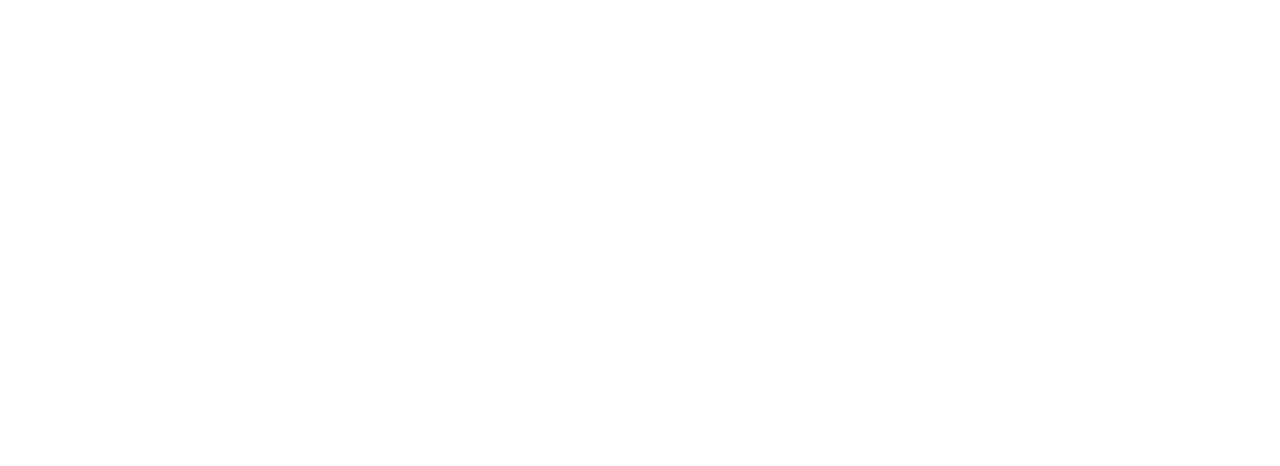
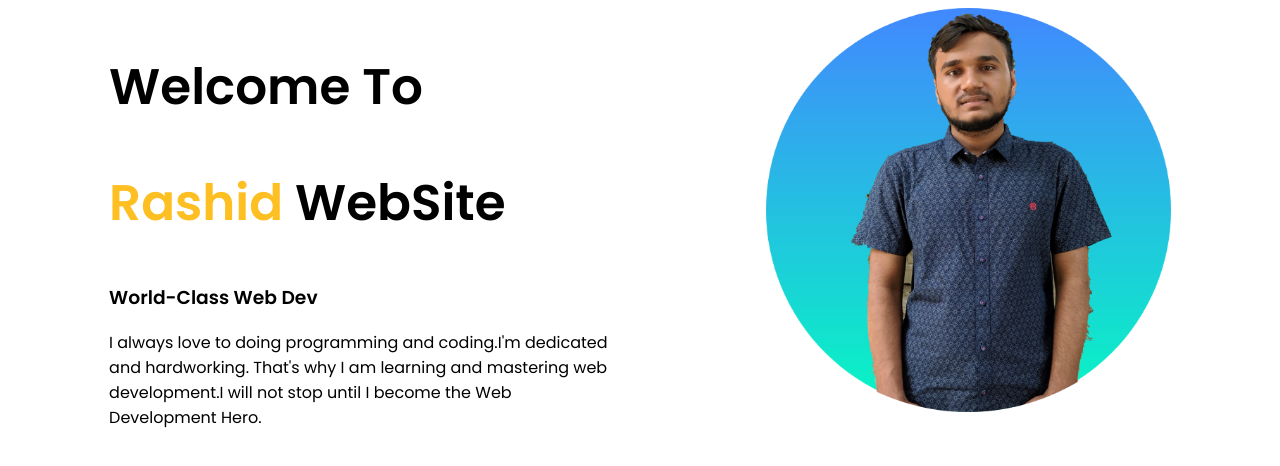
Before and after one commit to mrirashid/Web-Portfolio, a plain HTML site: page index.html in a window 1280 px wide. Drawn offline with Linux system fonts and the light colour scheme.

Commit message:
2nd updated done

```diff
--- a/css/style.css
+++ b/css/style.css
@@ -0,0 +1,28 @@
+body{
+    font-family:'Poppins', sans-serif;
+}
+section{
+    background-image: url(../images/top-banner.png);
+}
+
+h1{
+    font-size: 50px;
+}
+.name-highlight{
+       color:#FEBF23;
+}
+.half-width{
+    width: 40%;
+    margin-left: 6%;
+    float: left;
+    padding-left: 2%;
+}
+.half-width2{
+    width: 40%;
+    margin-left: 6%;
+    float: right;
+    padding-left: 2%;
+}
+.half-width2 img{
+    width: 80%;
+}
--- a/index.html
+++ b/index.html
@@ -4,9 +4,22 @@
     <meta charset="UTF-8">
     <meta http-equiv="X-UA-Compatible" content="IE=edge">
     <meta name="viewport" content="width=device-width, initial-scale=1.0">
-    <title>Document</title>
+    <title>Rashid Web Developer</title>
+    <link rel="stylesheet" href="css/style.css">
+    <link rel="preconnect" href="https://fonts.gstatic.com">
+    <link href="https://fonts.googleapis.com/css2?family=Poppins:wght@400;500;600&display=swap" rel="stylesheet">
 </head>
 <body>
-
+    <section>
+        <div class="half-width">
+            <h1>Welcome To</h1>
+            <h1><span class="name-highlight">Rashid</span>  WebSite</h1>
+            <h3>World-Class Web Dev</h3>
+            <p> I always love to doing programming and coding.I'm dedicated and hardworking. That's why I am learning and mastering web development.I will not stop until I become the Web Development Hero.</p>
+        </div>
+        <div class="half-width2">
+            <img src="images/image 1.png" alt="">
+        </div>
+    </section>
 </body>
 </html>
```
Also changed, not shown: images/dream-bg.png (added), images/exp-bg.png (added), images/image 1.png (added), images/img2.png (added), images/my-bg.png (added), images/my-bg2.png (added), images/top-banner.png (added).
